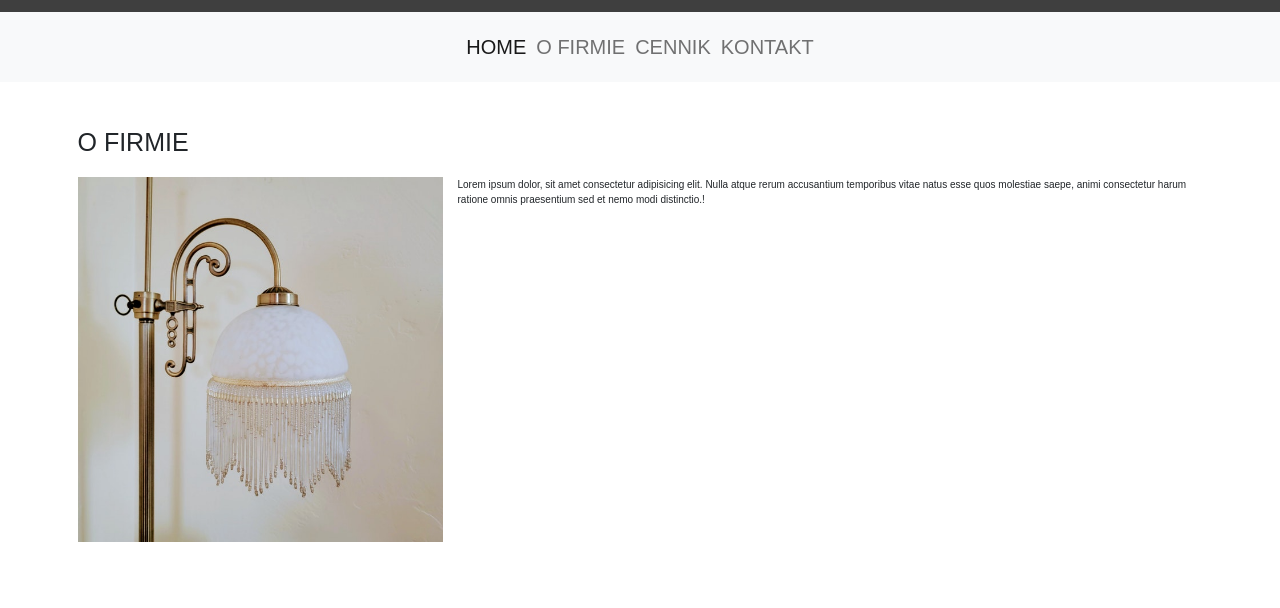
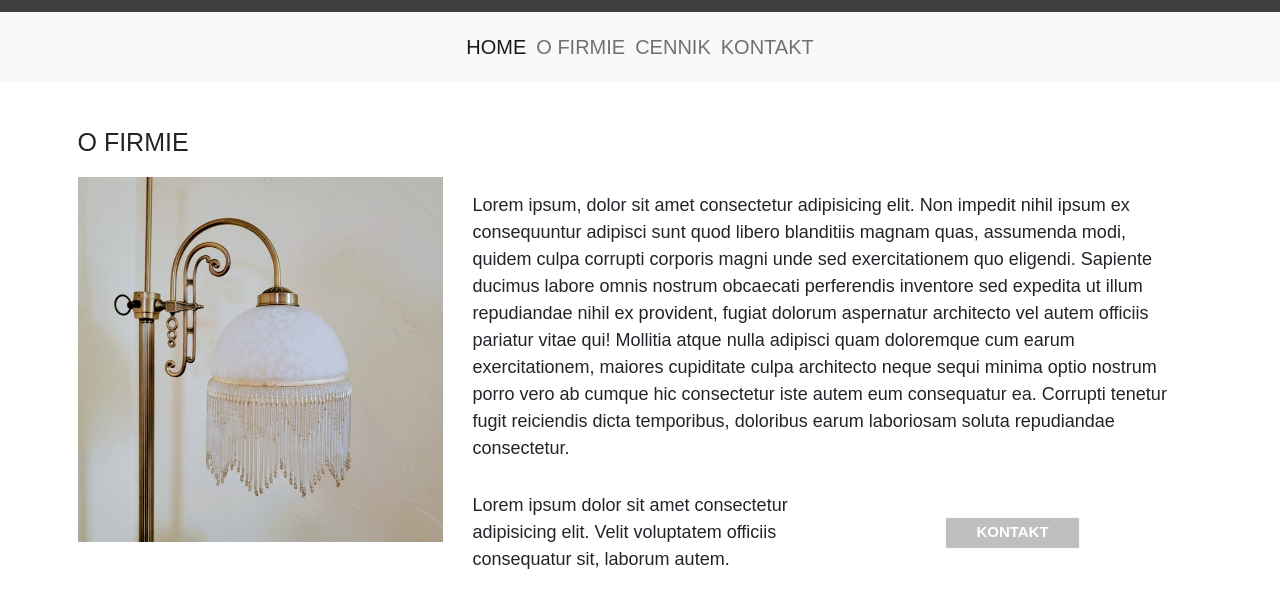
Before and after one commit to EmiliaPrzybylek/LampDesign-website, a plain HTML site: page index.html in a window 1280 px wide. Shown: the part 638-1246 px from the top of the page. Before the commit the page ends 1210 px from the top, so only its background shows below. Drawn offline with nearby package versions, Linux system fonts and the light colour scheme; grey boxes are pictures that could not be loaded; a web font is replaced by a local one.

Commit message:
aboutus: button styled, row&flex added

```diff
--- a/css/style.css
+++ b/css/style.css
@@ -55,6 +55,18 @@ body {
     text-transform: uppercase;
 }
 
+.aboutus p {
+    font-size: 1.8rem;
+}
+
+.aboutus .btn {
+    color: white;
+    font-size: 1.5rem;
+    font-weight: bold;
+    text-transform: uppercase;
+    background-color: #BFBFBD;
+}
+
 @media (max-width: 576px) {
     .logo-home {
         display: flex;
--- a/index.html
+++ b/index.html
@@ -62,7 +62,13 @@
             <img class="img-fluid" src="/assets/img/aboutus_photo.jpg" alt="stylowa, oryginalna lampa">
           </div>
           <div class="col-md-8 about-text">
-            <p class="m-0">Lorem ipsum dolor, sit amet consectetur adipisicing elit. Nulla atque rerum accusantium temporibus vitae natus esse quos molestiae saepe, animi consectetur harum ratione omnis praesentium sed et nemo modi distinctio.!</p>
+            <p class="m-0 p-4">Lorem ipsum, dolor sit amet consectetur adipisicing elit. Non impedit nihil ipsum ex consequuntur adipisci sunt quod libero blanditiis magnam quas, assumenda modi, quidem culpa corrupti corporis magni unde sed exercitationem quo eligendi. Sapiente ducimus labore omnis nostrum obcaecati perferendis inventore sed expedita ut illum repudiandae nihil ex provident, fugiat dolorum aspernatur architecto vel autem officiis pariatur vitae qui! Mollitia atque nulla adipisci quam doloremque cum earum exercitationem, maiores cupiditate culpa architecto neque sequi minima optio nostrum porro vero ab cumque hic consectetur iste autem eum consequatur ea. Corrupti tenetur fugit reiciendis dicta temporibus, doloribus earum laboriosam soluta repudiandae consectetur.</p>
+            <div class="row p-4">
+              <p class="col-6 m-0">Lorem ipsum dolor sit amet consectetur adipisicing elit. Velit voluptatem officiis consequatur sit, laborum autem.</p>
+              <div class="col-6 d-flex justify-content-center align-items-center">
+                <button type="button" class=" btn btn-light px-5 ">Kontakt</button>
+              </div>
+            </div>
           </div>
         </div>
       </div>
```
